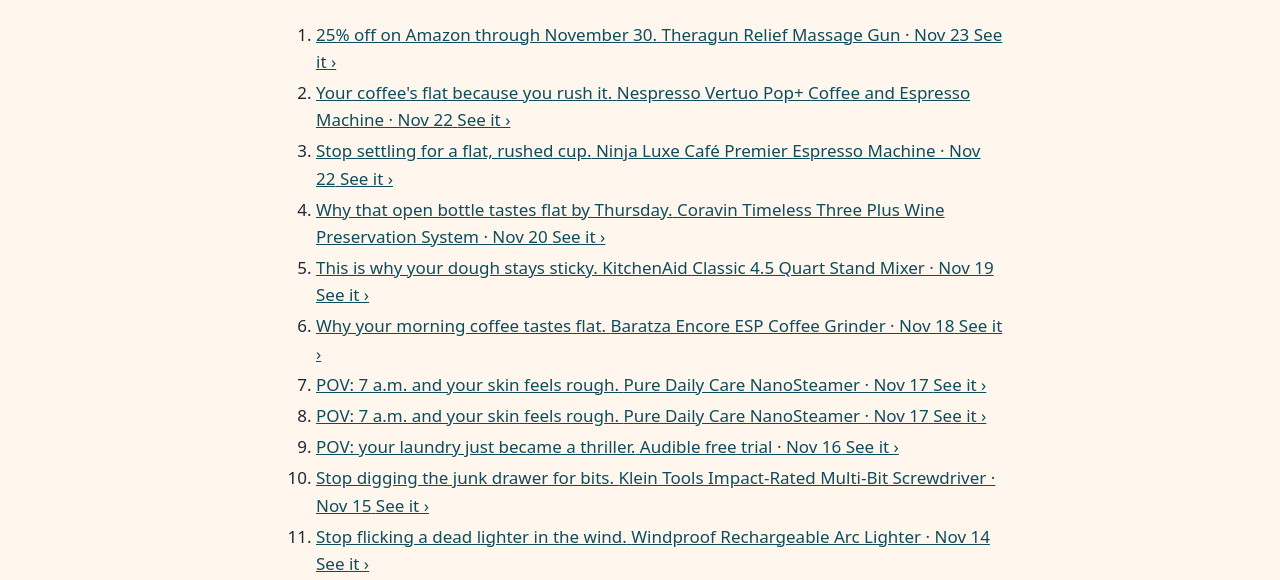
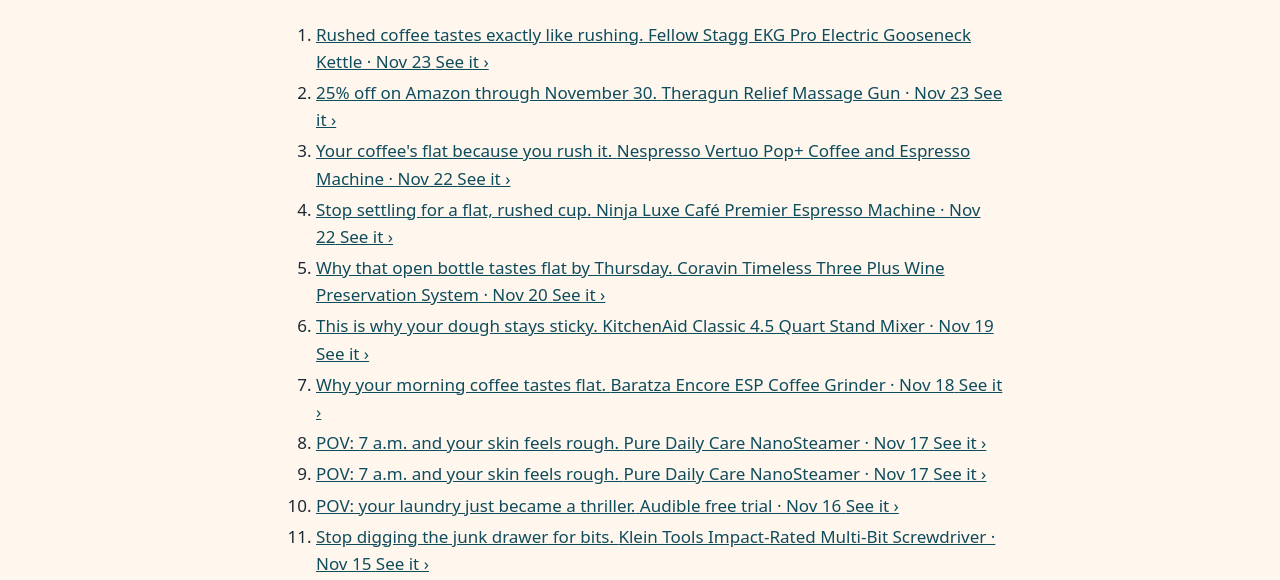
Before and after one commit to cleverfindsall-hue/cleverfindsall-hue.github.io, a plain HTML site: page instagram.html in a window 1280 px wide. Shown: the part 199-779 px from the top of the page. Drawn offline with Linux system fonts and the light colour scheme.

Commit message:
Update link-in-bio pages

```diff
--- a/instagram.html
+++ b/instagram.html
@@ -15,6 +15,15 @@
     <p class="updated">Newest first. Tap the one from the video you just watched.</p>
 
     <ol class="finds">
+
+      <li>
+        <a class="find" href="https://www.amazon.com/dp/B0BF7HJ8MX?tag=cleverfindsal-20" rel="sponsored noopener" target="_blank">
+
+          <span class="find-hook">Rushed coffee tastes exactly like rushing.</span>
+          <span class="find-meta">Fellow Stagg EKG Pro Electric Gooseneck Kettle · Nov 23</span>
+          <span class="find-go">See it ›</span>
+        </a>
+      </li>
 
       <li>
         <a class="find" href="https://www.amazon.com/dp/B0CNS894RH?tag=cleverfindsal-20" rel="sponsored noopener" target="_blank">
```
